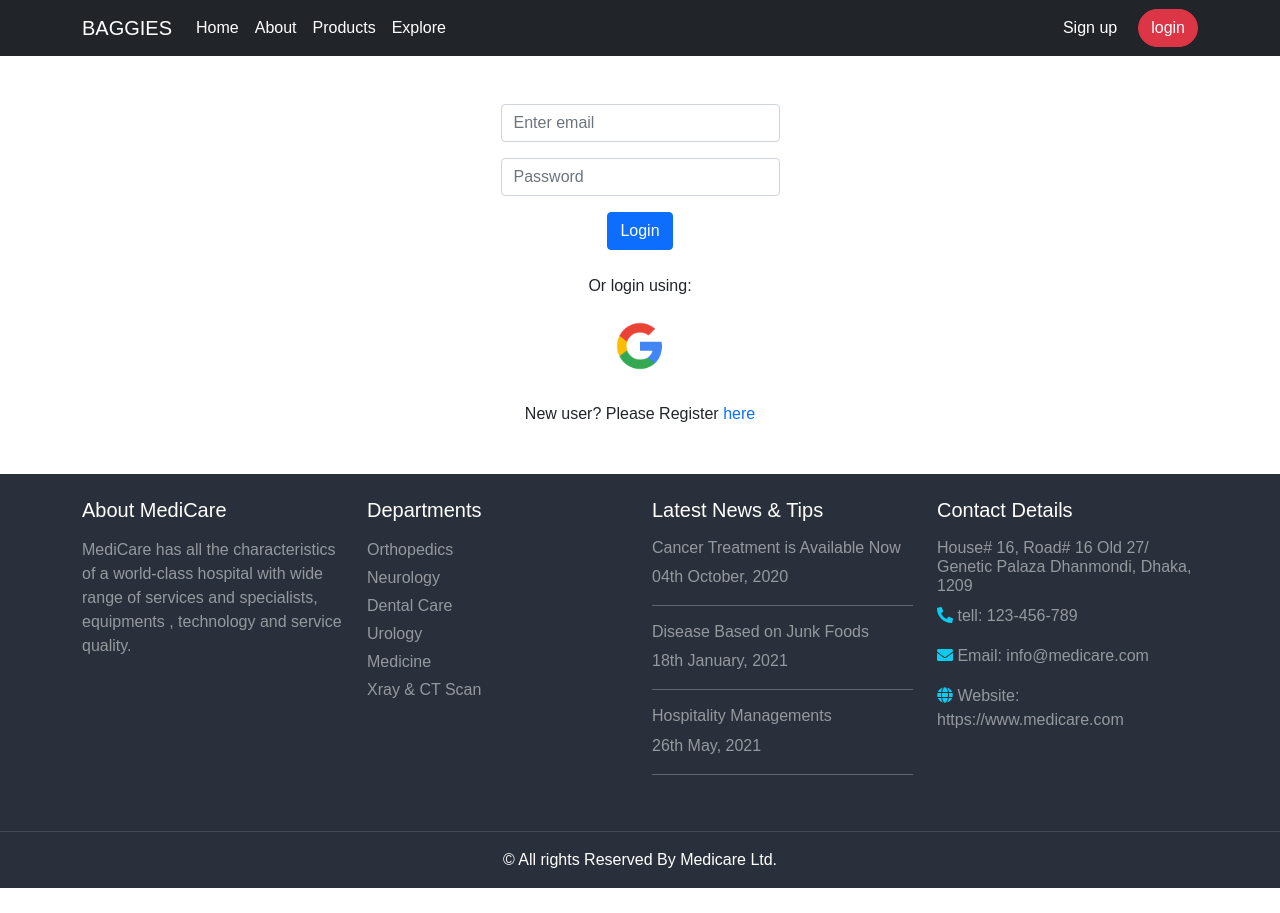
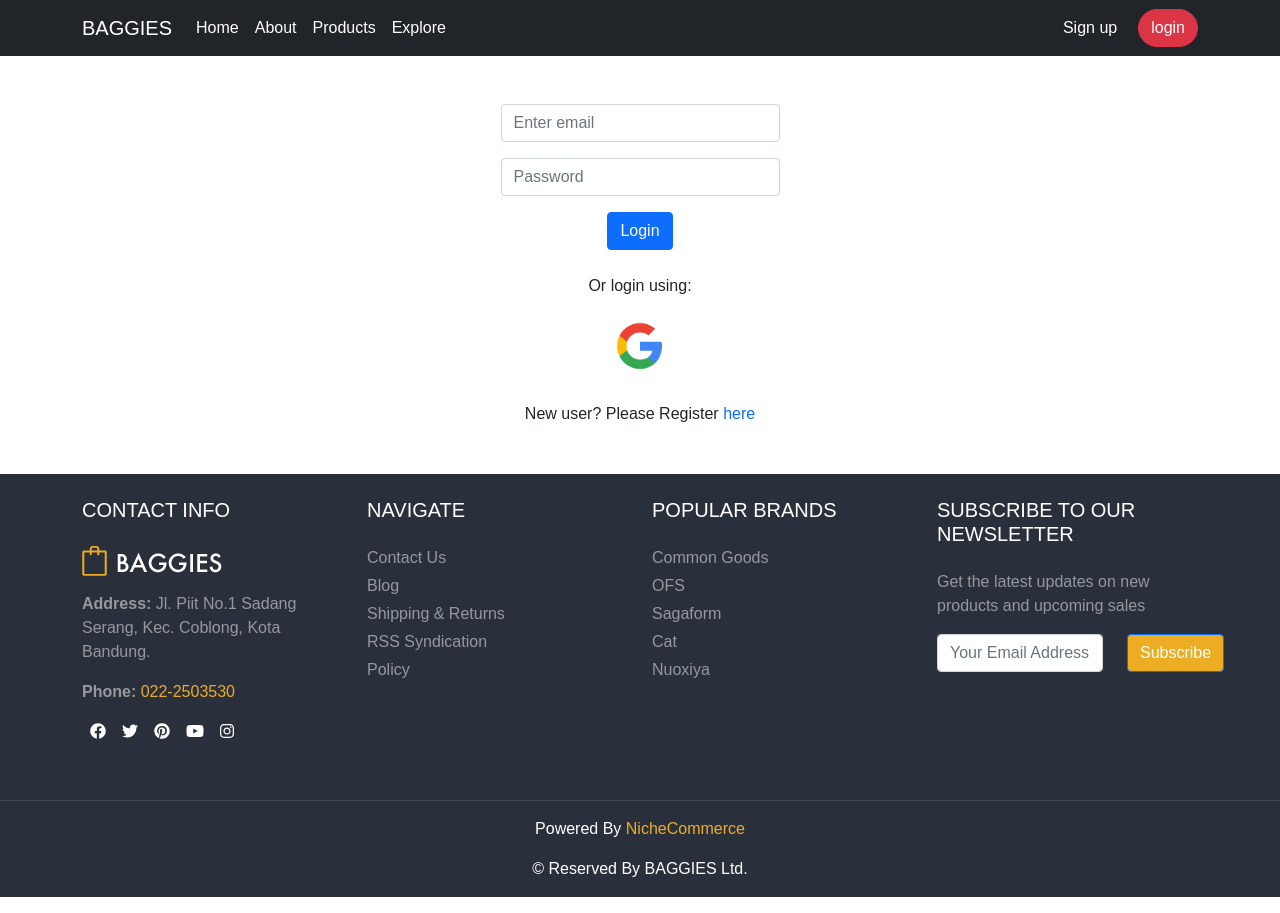
Before and after one commit to salman602/baggis-website-client, a React (Create React App) app: page /login in a window 1280 px wide. Built offline with nearby package versions, Linux system fonts and the light colour scheme; no server answers.

Commit message:
modified footer section and completed

```diff
--- a/src/pages/Shared/Footer/Footer.css
+++ b/src/pages/Shared/Footer/Footer.css
@@ -2,3 +2,28 @@
     text-align: left;
     background-color: #2a303b;
 }
+
+.icon{
+    font-size: 1rem;
+    transition: 0.5s;
+}
+.icon:hover{
+    color: orangered;
+    /* color: #ecad25; */
+    cursor: pointer;
+}
+
+.custom-color{
+    color: #ecad25;
+}
+
+.button{
+    background-color: #ecad25;
+    color: #fff;
+    transition: 0.5s;
+}
+
+.button:hover{
+    background-color: #fff;
+    color: #ecad25;
+}
--- a/src/pages/Shared/Footer/Footer.js
+++ b/src/pages/Shared/Footer/Footer.js
@@ -1,9 +1,15 @@
 import React from 'react';
-import { Col, Container, Row } from 'react-bootstrap';
+import { Button, Col, Container, Form, Row } from 'react-bootstrap';
 import { NavLink } from 'react-router-dom';
-import { FontAwesomeIcon } from '@fortawesome/react-fontawesome'
-import { faPhoneAlt, faEnvelope, faGlobe } from '@fortawesome/free-solid-svg-icons'
-import './Footer.css'
+import { FontAwesomeIcon } from '@fortawesome/react-fontawesome';
+import { faPhoneAlt, faEnvelope, faGlobe } from '@fortawesome/free-solid-svg-icons';
+import logo from '../../../assets/logo.png';
+import './Footer.css';
+
+import { library } from '@fortawesome/fontawesome-svg-core'
+import { fab } from '@fortawesome/free-brands-svg-icons'
+
+library.add(fab)
 
 const Footer = () => {
     const phoneIcon = <FontAwesomeIcon icon={faPhoneAlt} />
@@ -15,87 +21,107 @@
                 <Row className="text-white py-4">
 
                     <Col xs={6} md={3}>
-                        <h5 className="mb-3">About MediCare</h5>
-                        <p className="text-white-50">MediCare has all the characteristics of a world-class hospital with wide range of services and specialists, equipments , technology and service quality.</p>
+                        <h5 className="mb-4">CONTACT INFO</h5>
+                        <img src={logo} alt="" />
+                        <p className="text-white-50 mt-3"><strong>Address:</strong>  Jl. Piit No.1 Sadang Serang, Kec. Coblong, Kota Bandung.</p>
+                        <p className="text-white-50"><strong>Phone:</strong><span className="custom-color"> 022-2503530</span></p>
+                        <div className="mb-3">
+                            <FontAwesomeIcon href="https:facebook.com/baggies" className="mx-2 icon" icon={['fab', 'facebook']} />
+                            <FontAwesomeIcon href="https:twitter.com/baggies" className="mx-2 icon" icon={['fab', 'twitter']} />
+                            <FontAwesomeIcon href="https:pinterest.com/baggies" className="mx-2 icon" icon={['fab', 'pinterest']} />
+                            <FontAwesomeIcon href="https:youtube.com/baggies" className="mx-2 icon" icon={['fab', 'youtube']} />
+                            <FontAwesomeIcon href="https:instagram.com/baggies" className="mx-2 icon" icon={['fab', 'instagram']} />
+                        </div>
+
                     </Col>
                     <Col xs={6} md={3}>
-                        <h5 className="mb-3">Departments</h5>
+                        <h5 className="mb-4">NAVIGATE</h5>
 
                         <p className="mb-1">
-                            <NavLink to="/orthopedics"
+                            <NavLink to="/contactus"
                                 className="ps-0 pt-0 text-decoration-none text-white-50">
-                                <span>Orthopedics</span>
+                                <span>Contact Us</span>
                             </NavLink>
                         </p>
                         <p className="mb-1">
-                            <NavLink to="/neurology"
+                            <NavLink to="/blog"
                                 className="ps-0 pt-0 text-white-50 text-decoration-none">
-                                <span>Neurology</span>
+                                <span>Blog</span>
                             </NavLink>
                         </p>
                         <p className="mb-1">
-                            <NavLink to="/dental"
+                            <NavLink to="/returns"
                                 className="ps-0 pt-0 text-white-50 text-decoration-none">
-                                <span>Dental Care</span>
+                                <span>Shipping & Returns</span>
                             </NavLink>
                         </p>
                         <p className="mb-1">
-                            <NavLink to="/urology"
+                            <NavLink to="/rss"
                                 className="ps-0 pt-0 text-white-50 text-decoration-none">
-                                <span>Urology</span>
+                                <span>RSS Syndication</span>
                             </NavLink>
                         </p>
                         <p className="mb-1">
-                            <NavLink to="/medicine"
+                            <NavLink to="/Policy"
                                 className="ps-0 pt-0 text-white-50 text-decoration-none">
-                                <span>Medicine</span>
+                                <span>Policy</span>
+                            </NavLink>
+                        </p>
+
+                    </Col>
+
+                    <Col xs={6} md={3}>
+                        <h5 className="mb-4">POPULAR BRANDS</h5>
+                        <p className="mb-1">
+                            <NavLink to="/commongoods"
+                                className="ps-0 pt-0 text-white-50 text-decoration-none">
+                                <span>Common Goods</span>
                             </NavLink>
                         </p>
                         <p className="mb-1">
-                            <NavLink to="/xray"
+                            <NavLink to="/ofs"
                                 className="ps-0 pt-0 text-white-50 text-decoration-none">
-                                <span>Xray & CT Scan</span>
+                                <span>OFS</span>
+                            </NavLink>
+                        </p>
+                        <p className="mb-1">
+                            <NavLink to="/sagaform"
+                                className="ps-0 pt-0 text-white-50 text-decoration-none">
+                                <span>Sagaform</span>
+                            </NavLink>
+                        </p>
+                        <p className="mb-1">
+                            <NavLink to="/Cat"
+                                className="ps-0 pt-0 text-white-50 text-decoration-none">
+                                <span>Cat</span>
+                            </NavLink>
+                        </p>
+                        <p className="mb-1">
+                            <NavLink to="/nuoxiya"
+                                className="ps-0 pt-0 text-white-50 text-decoration-none">
+                                <span>Nuoxiya</span>
                             </NavLink>
                         </p>
                     </Col>
-
                     <Col xs={6} md={3}>
-                        <h5 className="mb-3">Latest News & Tips</h5>
-                        <div className="news-item text-white-50">
-                            <h6>Cancer Treatment is Available Now</h6>
-                            <p>04th October, 2020</p>
-                        </div>
-                        <hr />
-                        <div className="news-item text-white-50">
-                            <h6>Disease Based on Junk Foods</h6>
-                            <p>18th January, 2021</p>
-                        </div>
-                        <hr />
-                        <div className="news-item text-white-50">
-                            <h6>Hospitality Managements</h6>
-                            <p>26th May, 2021</p>
-                        </div>
-                        <hr />
-                    </Col>
-                    <Col xs={6} md={3}>
-                        <h5 className="mb-3">Contact Details</h5>
-                        <div className="text-white-50">
-                            <h6 className="">House# 16, Road# 16 Old 27/ Genetic Palaza Dhanmondi, Dhaka, 1209</h6>
-                            <p className="text-info">{phoneIcon}
-                                <span className="text-white-50"> tell: 123-456-789</span>
-                            </p>
-                            <p className="text-info">{emailIcon}
-                                <span className="text-white-50"> Email: info@medicare.com</span>
-                            </p>
-                            <p className="text-info">{webIcon}
-                                <span className="text-white-50"> Website: https://www.medicare.com</span>
-                            </p>
-                        </div>
+                        <h5 className="mb-4">SUBSCRIBE TO OUR NEWSLETTER</h5>
+                        <p className="ps-0 pt-0 text-white-50 mb-3">Get the latest updates on new products and upcoming sales</p>
+                        <Form>
+                            <Row>
+                                <Col xs={12} md={8}>
+                                    <Form.Control placeholder="Your Email Address" />
+                                </Col>
+                                <Col xs={12} md={4}>
+                                    <Button className="button">Subscribe</Button>
+                                </Col>
+                            </Row>
+                        </Form>
                     </Col>
                 </Row>
             </Container>
             <hr className="text-white-50" />
-            <p className="text-center text-white pb-3">&copy; All rights Reserved By Medicare Ltd.</p>
+            <p className="text-center text-white">Powered By <span className="custom-color">NicheCommerce</span></p>
+            <p className="text-center text-white pb-3">&copy; Reserved By BAGGIES Ltd.</p>
         </div>
     );
 };
```
Also changed, not shown: src/assets/logo.png (added).
